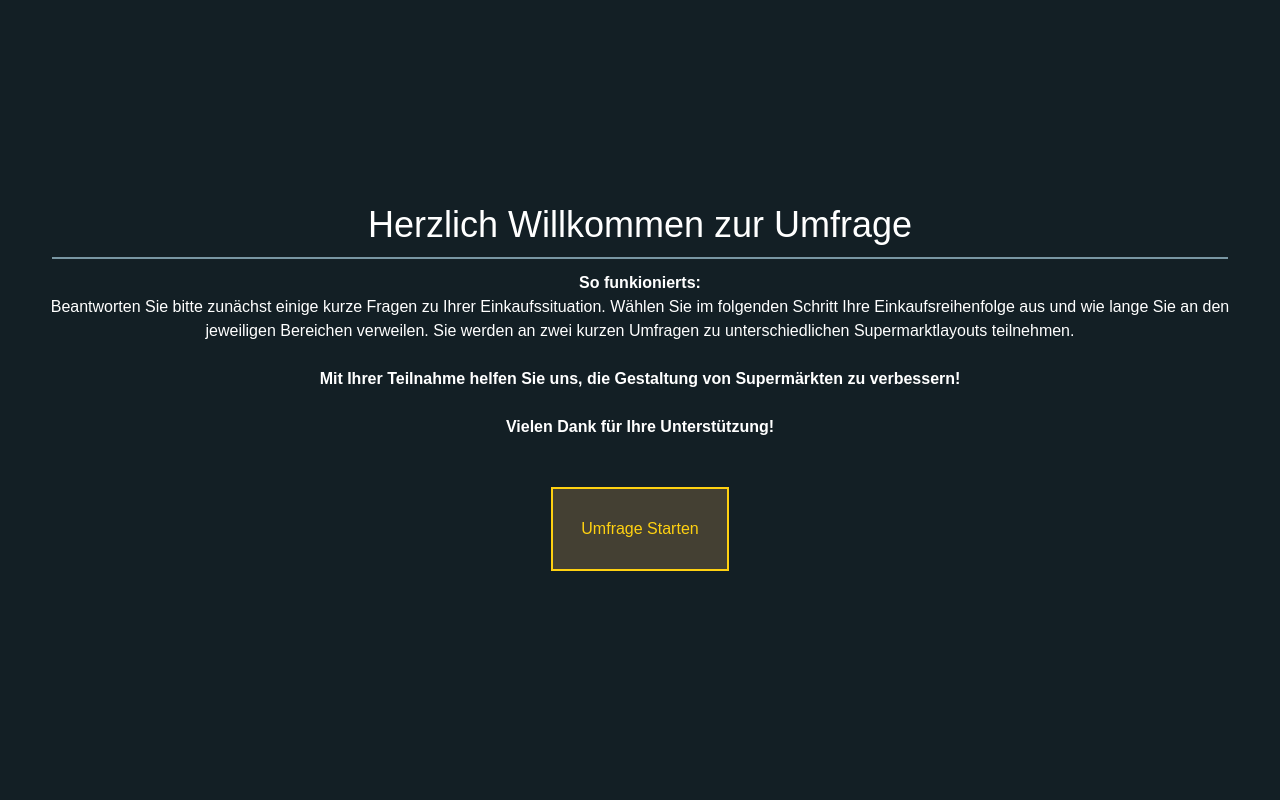
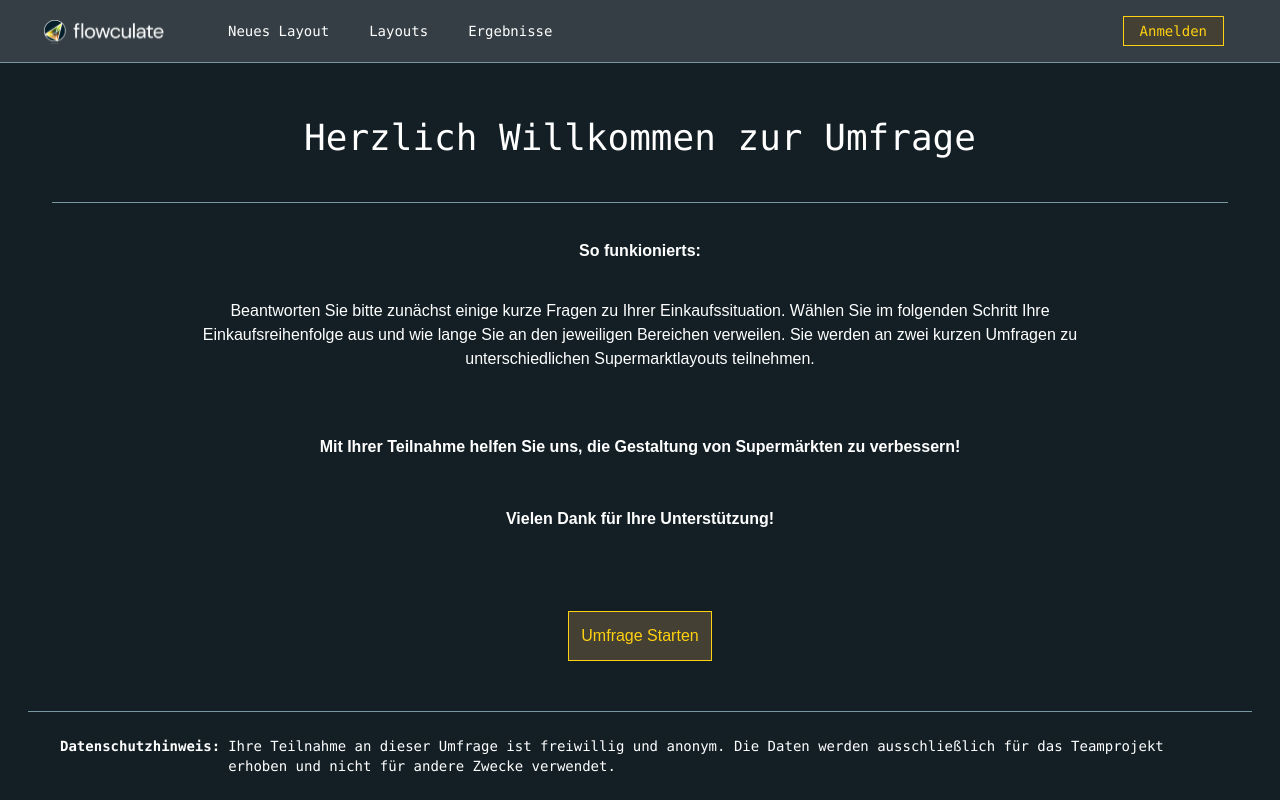
Before and after one commit to TobiasL98/Onlineumfragetool-Teamprojekt-2024, a Next.js app: page / in a window 1280 px wide. Built offline with nearby package versions, Linux system fonts and the light colour scheme.

Commit message:
footer and header design. implemented as components for now; not yet as layout params (issue: hydration duplication error because of server and client site rendering)

```diff
--- /dev/null
+++ b/src/app/components/Footer.tsx
@@ -0,0 +1,20 @@
+import React from "react";
+
+const Footer: React.FC = () => {
+    return (
+        <footer>
+            <p className="border-b-borderSeparatorColor my-3 m-7 border-b"></p>
+            <div className="bg-bg-eFlow px-7 p-3 flex">
+                <div className="flex ml-8 mr-8 mb-3 font-mono text-sm">
+                    <p className="font-bold mr-2">Datenschutzhinweis: </p>
+                    <p>
+                        Ihre Teilnahme an dieser Umfrage ist freiwillig und anonym. Die Daten werden ausschließlich
+                        für das Teamprojekt erhoben und nicht für andere Zwecke verwendet.
+                    </p>
+                </div>
+            </div>
+        </footer>
+    );
+};
+
+export default Footer;
--- /dev/null
+++ b/src/app/components/Header.tsx
@@ -0,0 +1,36 @@
+import React from "react";
+
+
+const Header: React.FC = () => {
+    return (
+        <header className="mb-6 px-6 bg-[--header-color] border-b-borderSeparatorColor border-b nav-container">
+            <div className="flex astro-3ef6ksr2 top-nav-wrap p-4 justify-between font-mono text-sm">
+                <div className="flex align-baseline ">
+                    <a className="astro-3ef6ksr2 logo whitespace-nowrap p-1" href="#">
+                        <img src={"/Logo_flowculate_4c_day_M 1.svg"} alt="flowculate" className="astro-3ef6ksr2" decoding="async" fetchPriority="high" width="120"/>
+                    </a>
+                    <nav className="astro-3ef6ksr2 flex" id="nav-menu">
+                        <ul className="astro-3ef6ksr2 display-none  items-center pl-10 flex" id="menu-items">
+                            <li className="astro-3ef6ksr2 flex px-5">
+                                <a className="astro-3ef6ksr2" href="#">Neues Layout</a>
+                            </li>
+                            <li className="astro-3ef6ksr2 flex px-5">
+                                <a className="astro-3ef6ksr2" href="#">Layouts</a>
+                            </li>
+                            <li className="astro-3ef6ksr2 flex px-5">
+                                <a className="astro-3ef6ksr2" href="#">Ergebnisse</a>
+                            </li>
+                        </ul>
+                    </nav>
+                </div>
+                <div className="astro-3ef6ksr2 flex px-4">
+                        <a className="astro-3ef6ksr2 font-mono focus-outline astro-5eunqzkt group inline-block bg-[#444033] border-buttonBorderColor border p-1 px-4 text-[#FFD111]" href="#" tabIndex={0} target="_blank">
+                            Anmelden
+                        </a>
+                </div>
+            </div>
+        </header>
+    );
+};
+
+export default Header;
--- a/src/app/globals.css
+++ b/src/app/globals.css
@@ -5,6 +5,7 @@
 :root {
 	--background-color: 19, 31, 37;
 	--text-color: 255, 255, 255;
+	--header-color: #343e44;;
 }
 
 /* @media (prefers-color-scheme: dark) { */
@@ -19,6 +20,24 @@ body {
 	background-color: rgba(var(--background-color), 1);
 	font-family: sans-serif;
 	color: rgba(var(--text-color), 1);
+	display: flex;
+	flex-direction: column;
+	min-height: 100vh;
+}
+
+.main-content {
+	flex-grow: 1;
+}
+
+.logo {
+	height: 3.6vh;
+	width: auto;
+}
+
+.logo-container {
+	display: flex;
+	align-items: center;
+	background: var(--header-color);
 }
 
 /* @layer utilities { */
--- a/src/app/layout.tsx
+++ b/src/app/layout.tsx
@@ -18,9 +18,9 @@ export default function RootLayout({
 	return (
 		<html lang="en">
 			<body className="h-screen flex flex-col">
-				<header className="flex h-10">{Header}</header>
-				<main className="flex flex-1 overflow-auto">{children}</main>
-				<footer className="flex h-10">{Footer}</footer>
+			{/*<header className="flex h-10">{Header}</header>*/}
+				<main className="flex flex-1 flex-col overflow-auto">{children}</main>
+			{/*<footer className="flex h-10">{Footer}</footer>*/}
 			</body>
 		</html>
 	);
--- a/src/app/page.tsx
+++ b/src/app/page.tsx
@@ -1,30 +1,37 @@
+import Header from "./components/Header";
+import Footer from "./components/Footer";
+
 export default function Page() {
 	return (
-		<div className="flex flex-col items-center justify-center mx-10">
+		<>
+		<Header />
+		<div className="main-content flex flex-col items-center justify-center mx-10">
 			<div className="text-center">
-				<h1 className="text-4xl font-medium">
+				<h1 className="text-4xl font-medium font-mono pb-8">
 					Herzlich Willkommen zur Umfrage
 				</h1>
-				<p className="border-b-borderSeparatorColor m-3 border-b-2"></p>
-				<h3 className="font-semibold">So funkionierts:</h3>
-				<p>
+				<p className="border-b-borderSeparatorColor m-3 border-b"></p>
+				<h3 className="font-semibold my-9">So funkionierts:</h3>
+				<p className="px-32">
 					Beantworten Sie bitte zunächst einige kurze Fragen zu Ihrer
 					Einkaufssituation. Wählen Sie im folgenden Schritt Ihre
 					Einkaufsreihenfolge aus und wie lange Sie an den jeweiligen
 					Bereichen verweilen. Sie werden an zwei kurzen Umfragen zu
 					unterschiedlichen Supermarktlayouts teilnehmen.
 				</p>
-				<h3 className="font-semibold my-6">
+				<h3 className="font-semibold mt-16 mb-12">
 					Mit Ihrer Teilnahme helfen Sie uns, die Gestaltung von
 					Supermärkten zu verbessern!
 				</h3>
-				<h3 className="font-semibold my-6">
+				<h3 className="font-semibold my-12">
 					Vielen Dank für Ihre Unterstützung!
 				</h3>
 			</div>
-			<button className="my-6 border-2 border-buttonBorderColor text-buttonBorderColor bg-buttonBackgroundColor p-7">
+			<button className="mb-2 mt-8 border border-buttonBorderColor text-buttonBorderColor bg-buttonBackgroundColor p-3">
 				Umfrage Starten
 			</button>
 		</div>
+		<Footer />
+		</>
 	);
 }
--- a/src/app/scracth.css
+++ b/src/app/scracth.css
@@ -1200,11 +1200,17 @@ pre > code {
 .ml-4 {
 	margin-left: 1rem;
 }
+.ml-8 {
+	margin-left: 2rem;
+}
 .mr-2 {
 	margin-right: 0.5rem;
 }
 .mr-4 {
 	margin-right: 1rem;
+}
+.mr-8 {
+	margin-right: 2rem;
 }
 .mt-2 {
 	margin-top: 0.5rem;
@@ -1426,6 +1432,9 @@ pre > code {
 .fill-skin-base {
 	fill: rgb(var(--color-text-base));
 }
+.p-1 {
+	padding: 0.25rem;
+}
 .p-2 {
 	padding: 0.5rem;
 }
@@ -1505,6 +1514,9 @@ pre > code {
 }
 .pr-3 {
 	padding-right: 0.75rem;
+}
+.pr-10 {
+	padding-right: 2.5rem;
 }
 .pt-12 {
 	padding-top: 3rem;
```
Also changed, not shown: public/Logo_flowculate_4c_day_M 1.svg (added).
